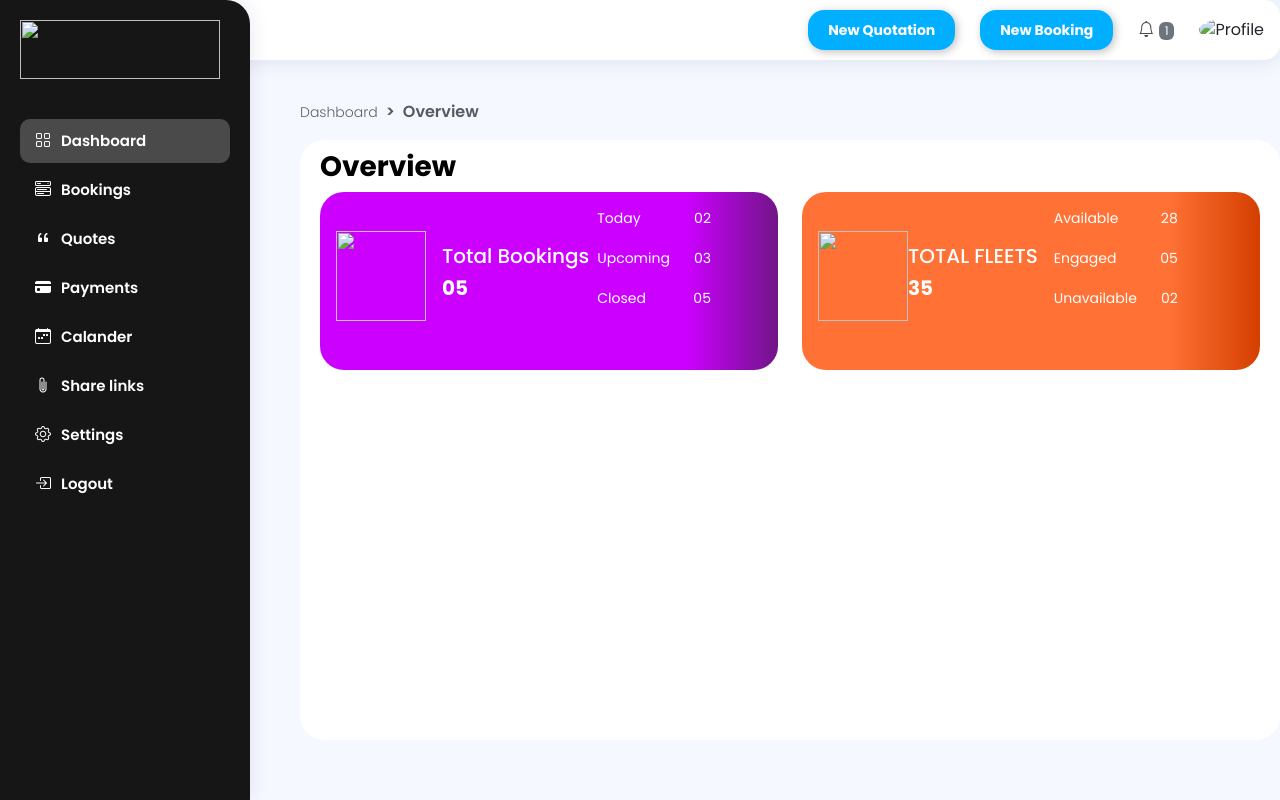
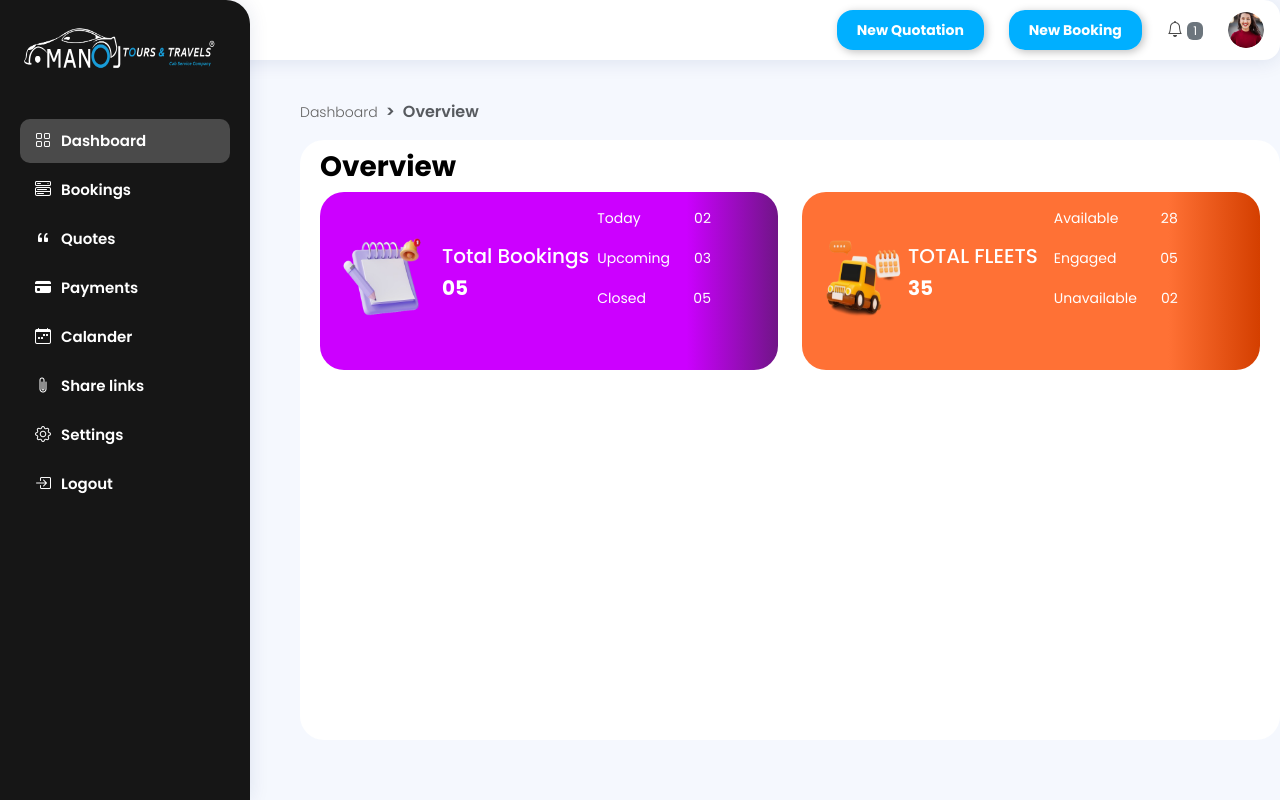
Before and after one commit to Nightburnn/Login-Dashboard, a plain HTML site: page Dashboard/Overview.html in a window 1280 px wide. Drawn offline with nearby package versions, Linux system fonts and the light colour scheme; the site is published under a folder, as on GitHub Pages, so addresses that start at the root find nothing.

Commit message:
Update Overview.html

```diff
--- a/Dashboard/Overview.html
+++ b/Dashboard/Overview.html
@@ -39,7 +39,7 @@
 
           <li class="nav-item pe-3">
             <a class="nav-link nav-profile d-flex align-items-center pe-0" href="#">
-              <img src="/assets/img/profile.png" alt="Profile" class="rounded-circle" />
+              <img src="../assets/img/profile.png" alt="Profile" class="rounded-circle" />
             </a><!-- End Profile Iamge Icon -->
           </li><!-- End Profile Nav -->
         </ul>
@@ -49,7 +49,7 @@
     <!-- Sidebar -->
     <aside id="sidebar" class="sidebar">
       <ul class="sidebar-nav" id="sidebar-nav">
-        <img class="logo-aside" src="/assets/img/logo.png" alt="">
+        <img class="logo-aside" src="../assets/img/logo.png" alt="">
 
         <li class="nav-item ">
           <a class="nav-link  active" href="index.html">
@@ -128,7 +128,7 @@
                   <div class="card-body">
                     <div class="d-flex align-items-center">
                       <div class="card-icon rounded-circle d-flex align-items-center justify-content-center">
-                        <img src="/assets/img/notepad.png" alt="" class="note">
+                        <img src="../assets/img/notepad.png" alt="" class="note">
                       </div>
                       <div class="ps-3">
                         <h6>Total Bookings</h6>
@@ -152,7 +152,7 @@
                   <div class="card-body">
                     <div class="d-flex align-items-center">
                       <div class="card-icon rounded-circle d-flex align-items-center justify-content-center">
-                        <img src="/assets/img/taxi.png" alt="" class="note">
+                        <img src="../assets/img/taxi.png" alt="" class="note">
                       </div>
                       <div class="ps-0">
                         <h6>TOTAL FLEETS</h6>
```
